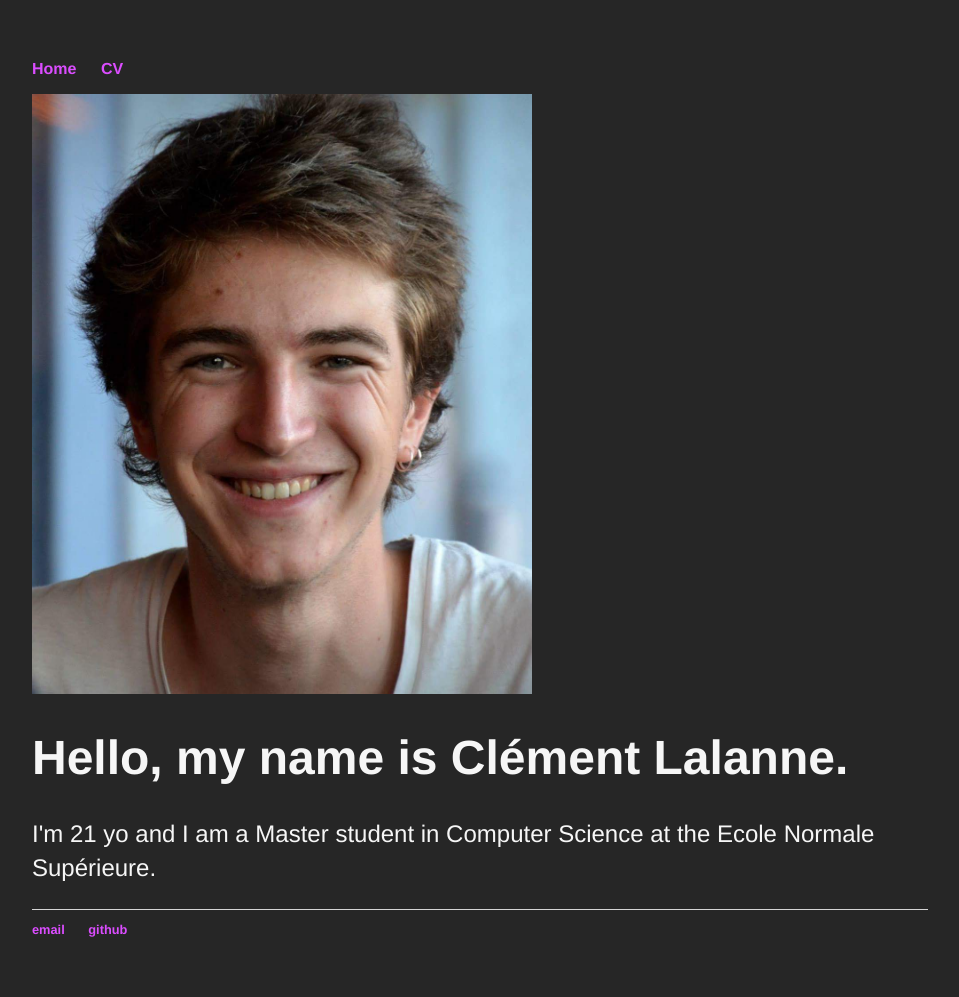
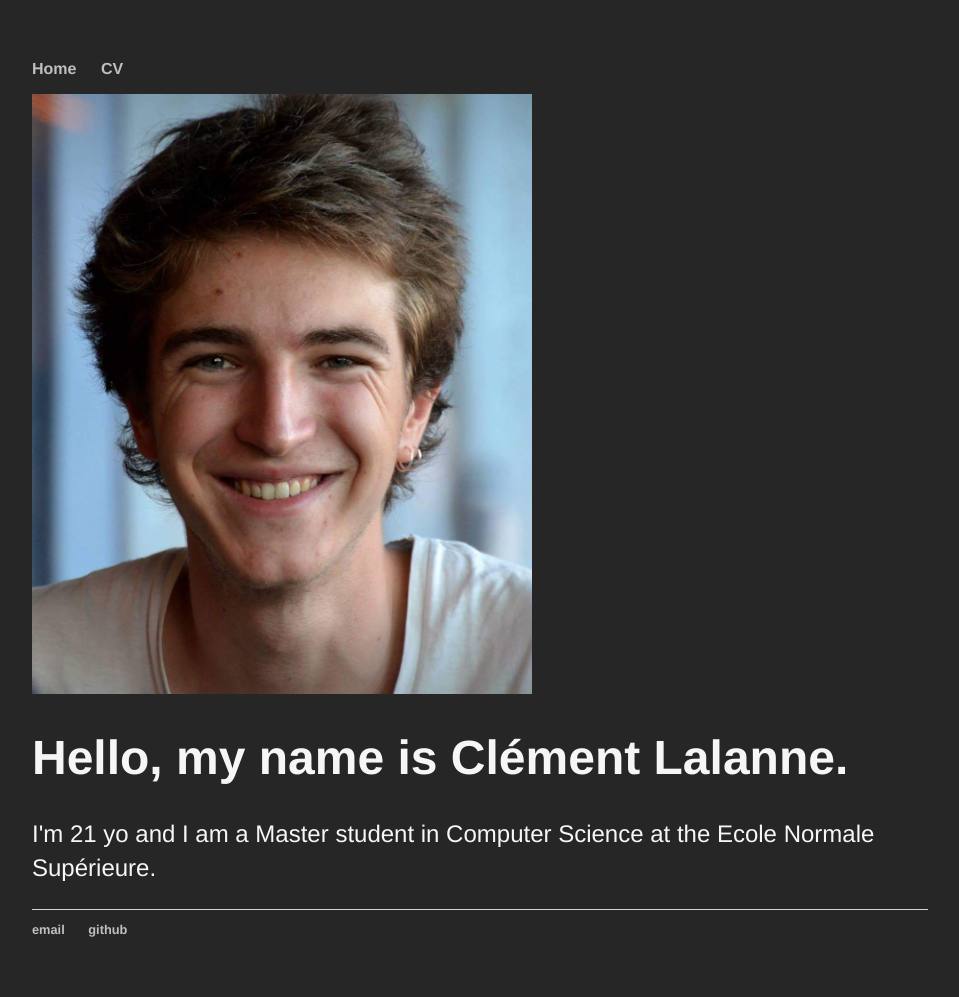
Before and after one commit to clemlal/clemlal.github.io, a Jekyll site: the page built from index.html, in a window 1280 px wide. Shown: the whole page, without its empty margins (160-1119 px from the left). Built offline with Jekyll 4.4.1, drawn with Linux system fonts in a browser that asks for light colours.

Commit message:
first commit

```diff
--- a/css/main.css
+++ b/css/main.css
@@ -17,7 +17,7 @@ nav ul li, footer ul li {
 }
 a {
     text-decoration: none;
-    color: #db4dff;
+    color: #bfbfbf;
 }
 a:hover {
     text-decoration: underline;
```
